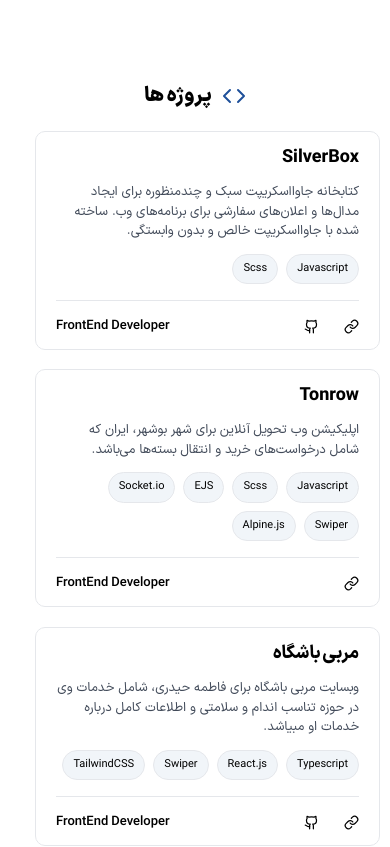
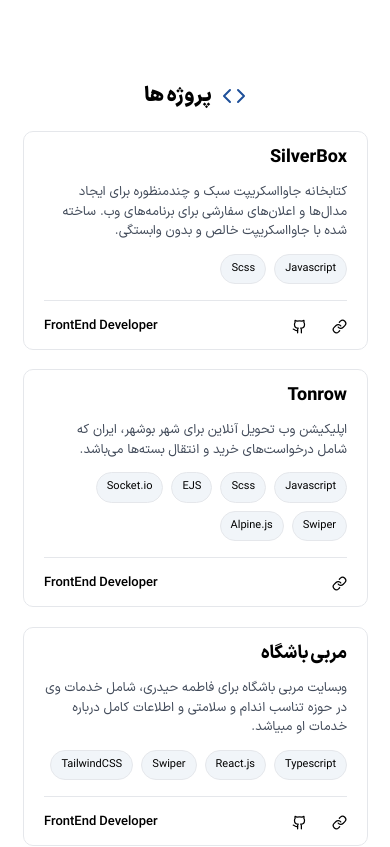
Before and after one commit to dofxo/dofxo.ir, a React (Vite) app: page / in a window 390 px wide. Shown: the part 1540-2387 px from the top of the page. Built offline with nearby package versions, Linux system fonts and the light colour scheme.

Commit message:
refactor: change mobile view style for projects section

```diff
--- a/src/components/projects/Projects.tsx
+++ b/src/components/projects/Projects.tsx
@@ -10,7 +10,10 @@ const Projects = () => {
     <section>
       <div className="container flex flex-col gap-5 items-center">
         <Title title="پروژه ها" icon={<Code color="var(--primary)" />} />
-        <div id="projects" className="flex gap-5 flex-wrap">
+        <div
+          id="projects"
+          className="flex gap-5 flex-wrap justify-center md:justify-start"
+        >
           {projects.map((project, idx) => (
             <AttentionSeeker key={idx} duration={1500} effect="headShake">
               <Project
```
